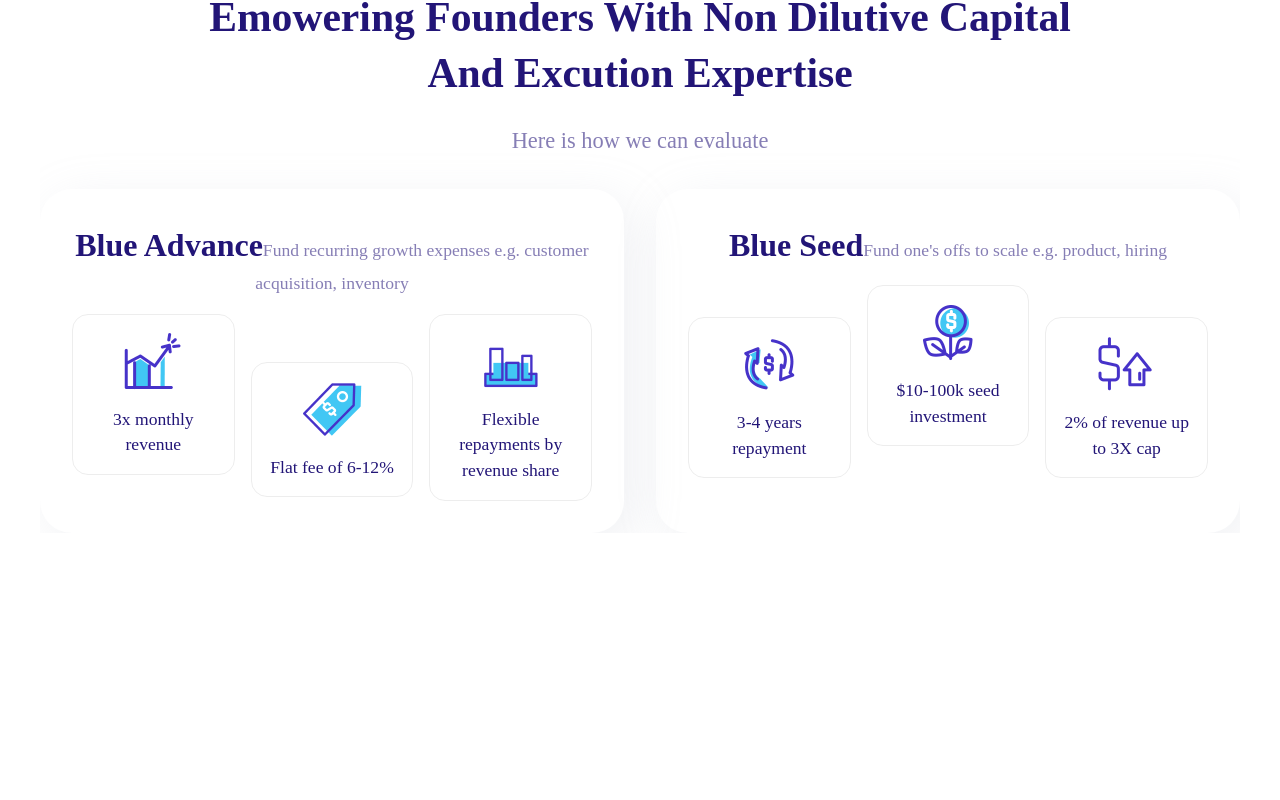
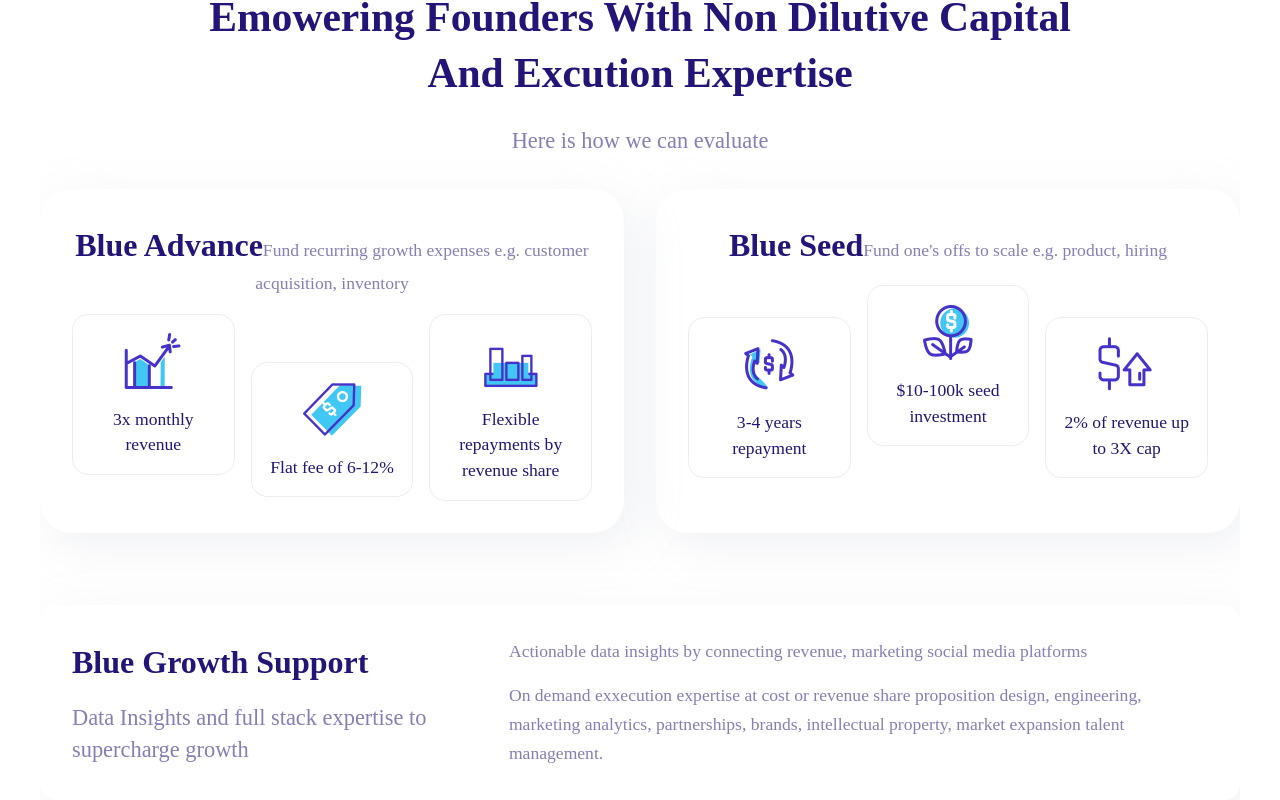
Before and after one commit to HimashaNethmini/Digital_Business, a Next.js app: page / in a window 1280 px wide. Shown: the part 1560-2360 px from the top of the page. Before the commit the page ends 2093 px from the top, so only its background shows below. Built offline with nearby package versions, Linux system fonts and the light colour scheme.

Commit message:
render animation from animation.js

```diff
--- a/src/components/Whatwedo/Whatwedo.jsx
+++ b/src/components/Whatwedo/Whatwedo.jsx
@@ -1,23 +1,41 @@
+"use client";
+
 import React from "react";
 import "./Whatwedo.css";
 import { features } from "@/src/utils/data";
 import Image from "next/image";
-
+import { motion } from "framer-motion";
+import { desVariants, tagVariants, titleVariants } from "@/src/utils/animations";
 
 const Whatwedo = () => {
   return (
     <div className="wwd-wrapper">
       <div className="container">
         <div className="wwd-container">
+
           {/* main texts */}
           <div className="wwd-head">
-            <span className="tag">What we do</span>
-            <span className="title">
+            <motion.span
+            initial="offscreen"
+            whileInView={"onscreen"}
+            variants={tagVariants}
+            className="tag">What we do</motion.span>
+
+            <motion.span
+            initial="offscreen"
+            whileInView={"onscreen"}
+            variants={titleVariants}
+            className="title">
               {" "}
               Emowering founders with non dilutive capital and excution
               expertise
-            </span>
-            <span className="desc">Here is how we can evaluate</span>
+            </motion.span>
+
+            <motion.span
+            initial="offscreen"
+            whileInView={"onscreen"}
+            variants={desVariants}
+             className="desc">Here is how we can evaluate</motion.span>
           </div>
 
           {/* 2 block cards */}
@@ -69,8 +87,35 @@ const Whatwedo = () => {
                 </div>
 
             </div>
+          </div>
+
+          {/* supporting blocks */}
+          <div className="wwd-support">
+
+            {/* left side*/}
+            <div>
+              <span className="sec-title">Blue Growth Support</span>
+              <span className="desc">
+                Data Insights and full stack expertise to supercharge growth
+              </span>
+            </div>
+
+            {/*right side */}
+            <div>
+              <span className="text">
+                Actionable data insights by connecting revenue, marketing
+                social media platforms
+              </span>
+
+              <span className="text">
+                On demand exxecution expertise at cost or revenue share
+                proposition design, engineering, marketing analytics,
+                partnerships, brands, intellectual property, market expansion talent management.
+              </span>
+            </div>
 
           </div>
+
         </div>
       </div>
     </div>
```
